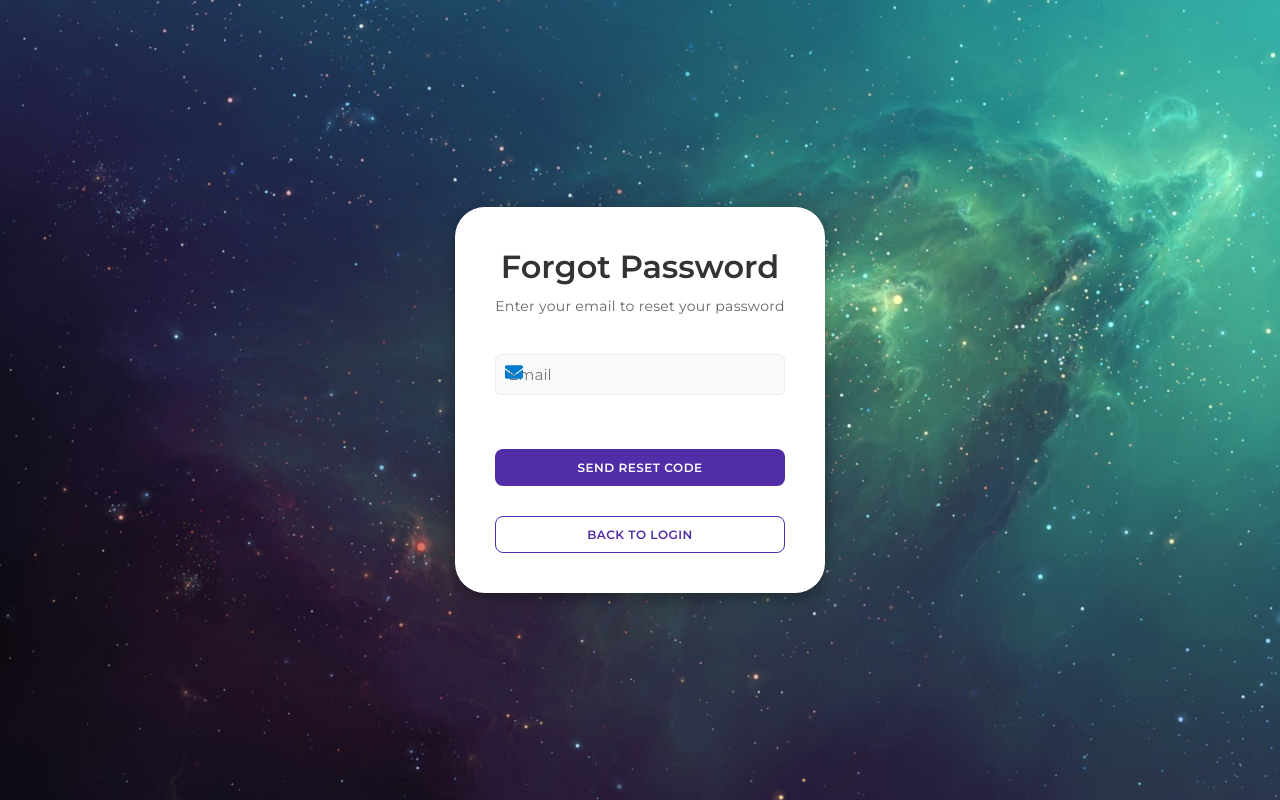
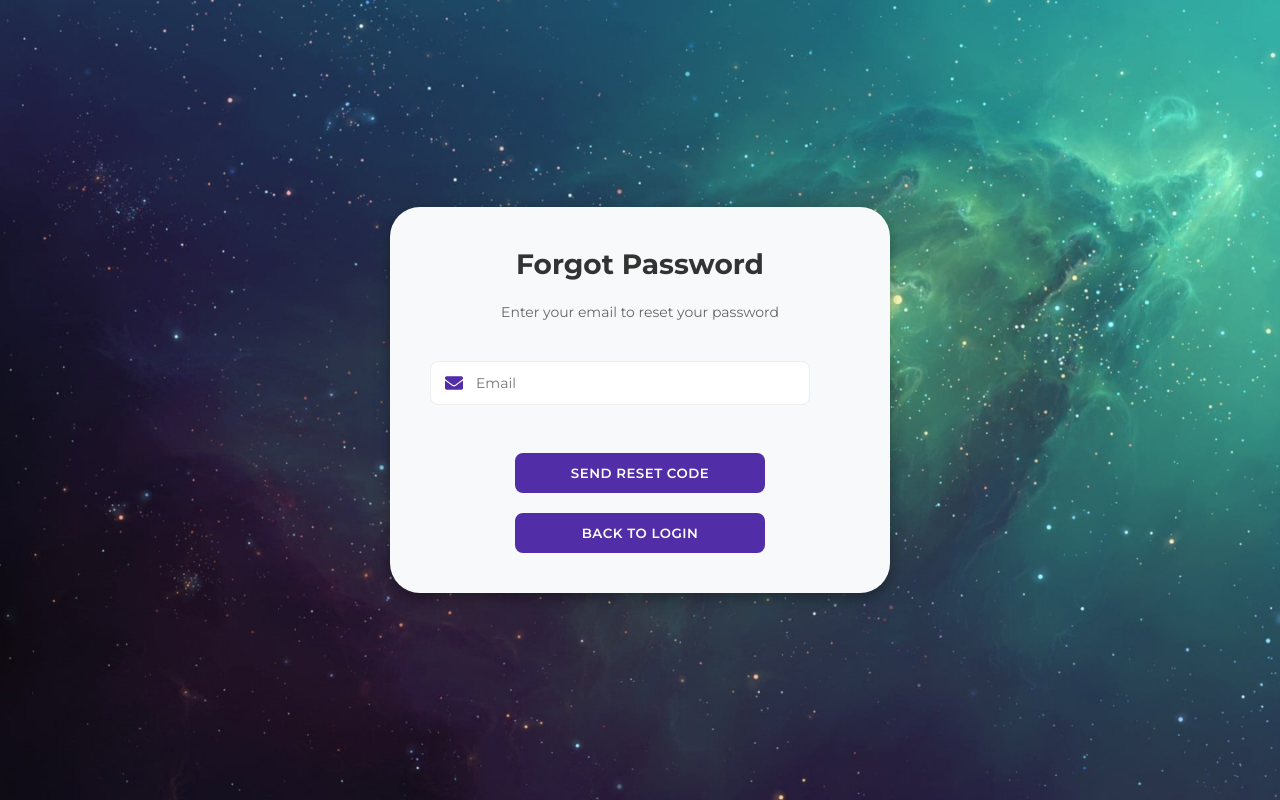
Before and after one commit to hikmetbozkurt/LearnLink, a React (Create React App) app in the folder learnlink_gui/: page /forgot-password in a window 1280 px wide. Built offline with nearby package versions, Linux system fonts and the light colour scheme; no server answers.

Commit message:
dark mode also implemented on login and reset password pages.

```diff
--- a/learnlink_gui/src/pages/LoginPage.tsx
+++ b/learnlink_gui/src/pages/LoginPage.tsx
@@ -10,6 +10,7 @@ import api from "../api/axiosConfig";
 import axios from "axios";
 import { API_URL } from '../config/config';
 import { useToast } from '../components/ToastProvider';
+import { useTheme } from '../context/ThemeContext';
 
 console.log('Google Client ID:', process.env.REACT_APP_GOOGLE_CLIENT_ID);
 
@@ -27,6 +28,7 @@ const LoginPage = () => {
   const [error, setError] = useState('');
   const [loading, setLoading] = useState(false);
   const { showToast } = useToast();
+  const { isDarkMode } = useTheme();
 
   // Toggle between sign-in and sign-up views
   const toggleView = () => {
@@ -182,7 +184,7 @@ const LoginPage = () => {
               <GoogleLogin
                 onSuccess={handleGoogleSuccess}
                 onError={handleGoogleError}
-                theme="outline"
+                theme={isDarkMode ? "filled_black" : "outline"}
                 size="large"
                 text="signup_with"
                 shape="rectangular"
@@ -264,7 +266,7 @@ const LoginPage = () => {
               <GoogleLogin
                 onSuccess={handleGoogleSuccess}
                 onError={handleGoogleError}
-                theme="outline"
+                theme={isDarkMode ? "filled_black" : "outline"}
                 size="large"
                 text="continue_with"
                 shape="rectangular"
--- a/learnlink_gui/src/styles/ForgotPasswordPage.css
+++ b/learnlink_gui/src/styles/ForgotPasswordPage.css
@@ -1,104 +1,106 @@
 @import url('https://fonts.googleapis.com/css2?family=Montserrat:wght@300;400;500;600;700&display=swap');
 
 .forgot-password-container {
-  background-size: cover;
-  display: flex;
-  align-items: center;
-  justify-content: center;
-  min-height: 100vh;
-  padding: 20px;
-  font-family: 'Montserrat', sans-serif;
-}
-
-.forgot-password-card {
-  background-color: #fff;
-  padding: 40px;
+  background-color: var(--surface);
   border-radius: 30px;
   box-shadow: 0 5px 15px rgba(0, 0, 0, 0.35);
+  padding: 40px;
   width: 100%;
-  max-width: 400px;
+  max-width: 500px;
   text-align: center;
 }
 
-.forgot-password-title {
-  font-size: 2rem;
-  color: #333;
-  margin-bottom: 10px;
-  font-weight: 600;
+.forgot-password-container h1 {
+  color: var(--text-primary);
+  margin-bottom: 20px;
+  font-size: 28px;
 }
 
-.forgot-password-subtitle {
-  color: #666;
+.forgot-password-container p {
+  color: var(--text-secondary);
   margin-bottom: 30px;
   font-size: 14px;
-  line-height: 20px;
-  letter-spacing: 0.3px;
 }
 
-.forgot-password-form {
-  display: flex;
-  flex-direction: column;
-  gap: 20px;
+.forgot-password-container .input-group {
+  position: relative !important;
+  margin-bottom: 20px !important;
+  width: 100% !important;
+  max-width: 380px !important;
+  display: flex !important;
+  align-items: center !important;
 }
 
-.input-group {
-  position: relative;
-  width: 100%;
-  margin-bottom: 14px;
+.forgot-password-container input {
+  background-color: var(--input-background) !important;
+  border: 1px solid var(--border) !important;
+  margin: 8px 0 !important;
+  padding: 12px 15px 12px 45px !important;
+  font-size: 14px !important;
+  border-radius: 8px !important;
+  width: 100% !important;
+  outline: none !important;
+  color: var(--text-primary) !important;
+  transition: border-color 0.3s ease !important;
+  position: relative !important;
 }
 
-.input-icon {
-  position: absolute;
-  top: 45%;
-  left: 10px;
-  transform: translateY(-50%);
-  font-size: 18px;
-  color: #007acc;
+.forgot-password-container input:focus {
+  border-color: var(--primary) !important;
 }
 
-.forgot-password-input {
-  background-color: #eee;
-  border: none;
-  margin: 8px 0;
-  padding: 10px 40px;
-  font-size: 13px;
-  border-radius: 8px;
-  width: 100%;
-  outline: none;
+.forgot-password-container .input-icon {
+  position: absolute !important;
+  left: 15px !important;
+  top: 50% !important;
+  transform: translateY(-50%) !important;
+  font-size: 18px !important;
+  color: var(--primary) !important;
+  z-index: 2 !important;
+  pointer-events: none !important;
 }
 
-.forgot-password-button,
-.back-to-login-button {
-  background-color: #512da8;
-  color: #fff;
-  font-size: 12px;
-  padding: 10px 45px;
-  border: 1px solid transparent;
+.forgot-password-container button {
+  background-color: var(--primary);
+  color: white;
+  border: none;
+  padding: 12px 45px;
   border-radius: 8px;
   font-weight: 600;
   letter-spacing: 0.5px;
   text-transform: uppercase;
-  margin-top: 10px;
   cursor: pointer;
   width: 100%;
-  transition: background-color 0.3s;
+  max-width: 250px;
+  margin-top: 20px;
+  transition: background-color 0.3s ease;
 }
 
-.forgot-password-button:hover {
-  background-color: #4527a0;
+.forgot-password-container button:hover {
+  background-color: var(--secondary);
 }
 
-.forgot-password-button:disabled {
-  background-color: #9b85ff;
-  cursor: not-allowed;
+.back-to-login {
+  color: var(--primary);
+  text-decoration: none;
+  display: block;
+  margin-top: 20px;
+  font-size: 14px;
+  transition: color 0.3s ease;
 }
 
-.back-to-login-button {
-  background-color: transparent;
-  color: #512da8;
-  border: 1px solid #512da8;
+.back-to-login:hover {
+  color: var(--secondary);
 }
 
-.back-to-login-button:hover {
-  background-color: rgba(81, 45, 168, 0.1);
+.error-message {
+  color: var(--error);
+  margin-bottom: 15px;
+  font-size: 14px;
 }
+
+.success-message {
+  color: var(--success);
+  margin-bottom: 15px;
+  font-size: 14px;
+}
--- a/learnlink_gui/src/styles/ResetPasswordPage.css
+++ b/learnlink_gui/src/styles/ResetPasswordPage.css
@@ -1,115 +1,126 @@
 @import url('https://fonts.googleapis.com/css2?family=Montserrat:wght@300;400;500;600;700&display=swap');
 
 .reset-password-container {
-  background-size: cover;
-  display: flex;
-  align-items: center;
-  justify-content: center;
-  min-height: 100vh;
-  padding: 20px;
-  font-family: 'Montserrat', sans-serif;
-}
-
-.reset-password-card {
-  background-color: #fff;
-  padding: 40px;
+    background-color: var(--surface);
     border-radius: 30px;
     box-shadow: 0 5px 15px rgba(0, 0, 0, 0.35);
+    padding: 40px;
     width: 100%;
-  max-width: 400px;
+    max-width: 500px;
     text-align: center;
 }
 
-.reset-password-title {
-  font-size: 2rem;
-  color: #333;
-  margin-bottom: 10px;
-  font-weight: 600;
+.reset-password-container h1 {
+    color: var(--text-primary);
+    margin-bottom: 20px;
+    font-size: 28px;
 }
 
-.reset-password-subtitle {
-  color: #666;
+.reset-password-container p {
+    color: var(--text-secondary);
     margin-bottom: 30px;
     font-size: 14px;
-  line-height: 20px;
-  letter-spacing: 0.3px;
 }
 
-.reset-password-form {
-  display: flex;
-  flex-direction: column;
-  gap: 20px;
+.reset-password-container .input-group {
+    position: relative !important;
+    margin-bottom: 20px !important;
+    width: 100% !important;
+    max-width: 380px !important;
+    display: flex !important;
+    align-items: center !important;
 }
 
-.input-group {
-  position: relative;
-  margin-bottom: 16px;
-  width: 100%;
+.reset-password-container input {
+    background-color: var(--input-background) !important;
+    border: 1px solid var(--border) !important;
+    margin: 8px 0 !important;
+    padding: 12px 15px 12px 45px !important;
+    font-size: 14px !important;
+    border-radius: 8px !important;
+    width: 100% !important;
+    outline: none !important;
+    color: var(--text-primary) !important;
+    transition: border-color 0.3s ease !important;
+    position: relative !important;
 }
 
-.input-icon {
-  position: absolute;
-  top: 45%;
-  left: 10px;
-  transform: translateY(-50%);
-  font-size: 18px;
-  color: #007acc;
+.reset-password-container input:focus {
+    border-color: var(--primary) !important;
 }
 
-#togglePassword,
-#toggleConfirmPassword {
-  position: absolute;
-  top: 50%;
-  right: 10px;
-  transform: translateY(-50%);
-  cursor: pointer;
-  font-size: 18px;
-  color: #007acc;
+.reset-password-container .input-icon {
+    position: absolute !important;
+    left: 15px !important;
+    top: 50% !important;
+    transform: translateY(-50%) !important;
+    font-size: 18px !important;
+    color: var(--primary) !important;
+    z-index: 2 !important;
+    pointer-events: none !important;
 }
 
-.reset-password-input {
-  background-color: #eee;
-  border: none;
-  margin: 8px 0;
-  padding: 10px 40px;
-  font-size: 13px;
-  border-radius: 8px;
-  width: 100%;
-  outline: none;
+.reset-password-container #togglePassword,
+.reset-password-container #toggleConfirmPassword {
+    position: absolute !important;
+    right: 15px !important;
+    top: 50% !important;
+    transform: translateY(-50%) !important;
+    cursor: pointer !important;
+    font-size: 18px !important;
+    color: var(--primary) !important;
+    z-index: 2 !important;
 }
 
-.reset-password-button,
-.back-to-login-button {
-  background-color: #512da8;
-  color: #fff;
-  font-size: 12px;
-  padding: 10px 45px;
-  border: 1px solid transparent;
+.reset-password-container button {
+    background-color: var(--primary);
+    color: white;
+    border: none;
+    padding: 12px 45px;
     border-radius: 8px;
     font-weight: 600;
     letter-spacing: 0.5px;
     text-transform: uppercase;
-  margin-top: 10px;
     cursor: pointer;
     width: 100%;
-  transition: background-color 0.3s;
+    max-width: 250px;
+    margin-top: 20px;
+    transition: background-color 0.3s ease;
 }
 
-.reset-password-button:hover {
-  background-color: #4527a0;
+.reset-password-container button:hover {
+    background-color: var(--secondary);
 }
 
-.reset-password-button:disabled {
-  background-color: #9b85ff;
-  cursor: not-allowed;
+.back-to-login {
+    color: var(--primary);
+    text-decoration: none;
+    display: block;
+    margin-top: 20px;
+    font-size: 14px;
+    transition: color 0.3s ease;
 }
 
-.back-to-login-button {
-  background-color: transparent;
-  color: #512da8;
-  border: 1px solid #512da8;
+.back-to-login:hover {
+    color: var(--secondary);
 }
 
-.back-to-login-button:hover {
-  background-color: rgba(81, 45, 168, 0.1);
+.error-message {
+    color: var(--error);
+    margin-bottom: 15px;
+    font-size: 14px;
 }
+
+.success-message {
+    color: var(--success);
+    margin-bottom: 15px;
+    font-size: 14px;
+}
+
+.password-requirements {
+    color: var(--text-secondary);
+    font-size: 12px;
+    margin-top: 8px;
+    text-align: left;
+    padding-left: 15px;
+}
--- a/learnlink_gui/src/styles/pages/login.css
+++ b/learnlink_gui/src/styles/pages/login.css
@@ -19,7 +19,7 @@ body {
 }
 
 .container{
-    background-color: #fff;
+    background-color: var(--surface);
     border-radius: 30px;
     box-shadow: 0 5px 15px rgba(0, 0, 0, 0.35);
     position: relative;
@@ -34,21 +34,23 @@ body {
     line-height: 20px;
     letter-spacing: 0.3px;
     margin: 20px 0;
+    color: var(--text-primary);
 }
 
 .container span{
     font-size: 12px;
+    color: var(--text-primary);
 }
 
 .container a{
-    color: #333;
+    color: var(--text-primary);
     font-size: 13px;
     text-decoration: none;
     margin: 15px 0 10px;
 }
 
 .container button{
-    background-color: #512da8;
+    background-color: var(--primary);
     color: #fff;
     font-size: 14px;
     padding: 12px 45px;
@@ -69,7 +71,7 @@ body {
 }
 
 .container form{
-    background-color: #fff;
+    background-color: var(--surface);
     display: flex;
     align-items: center;
     justify-content: center;
@@ -81,17 +83,57 @@ body {
 .container h1 {
     font-size: 28px;
     margin-bottom: 10px;
+    color: var(--text-primary);
 }
 
 .container input{
-    background-color: #eee;
-    border: none;
-    margin: 0;
-    padding: 12px 40px;
-    font-size: 14px;
-    border-radius: 8px;
-    width: 100%;
-    outline: none;
+    background-color: var(--input-background) !important;
+    border: 1px solid var(--border) !important;
+    margin: 8px 0 !important;
+    padding: 12px 15px 12px 45px !important;
+    font-size: 14px !important;
+    border-radius: 8px !important;
+    width: 100% !important;
+    outline: none !important;
+    color: var(--text-primary) !important;
+    transition: border-color 0.3s ease !important;
+    position: relative !important;
+}
+
+.container input:focus {
+    border-color: var(--primary) !important;
+}
+
+.container .input-group {
+    position: relative !important;
+    margin-bottom: 20px !important;
+    width: 100% !important;
+    max-width: 380px !important;
+    display: flex !important;
+    align-items: center !important;
+}
+
+.container .input-icon {
+    position: absolute !important;
+    left: 15px !important;
+    top: 50% !important;
+    transform: translateY(-50%) !important;
+    font-size: 18px !important;
+    color: var(--primary) !important;
+    z-index: 2 !important;
+    pointer-events: none !important;
+}
+
+.container #togglePassword,
+.container #toggleConfirmPassword {
+    position: absolute !important;
+    right: 15px !important;
+    top: 50% !important;
+    transform: translateY(-50%) !important;
+    cursor: pointer !important;
+    font-size: 18px !important;
+    color: var(--primary) !important;
+    z-index: 2 !important;
 }
 
 .form-container{
@@ -217,32 +259,6 @@ body {
     transform: translateX(200%);
 }
 
-.input-group {
-    position: relative;
-    margin-bottom: 16px;
-    width: 100%;
-}
-
-.input-icon {
-    position: absolute;
-    top: 45%;
-    left: 10px;
-    transform: translateY(-50%);
-    font-size: 18px;
-    color: #007acc;
-}
-
-#togglePassword,
-#toggleConfirmPassword {
-    position: absolute;
-    top: 50%;
-    right: 10px;
-    transform: translateY(-50%);
-    cursor: pointer;
-    font-size: 18px;
-    color: #007acc;
-}
-
 .forgot {
     width: 100%;
     display: flex;
@@ -252,7 +268,7 @@ body {
 }
 
 .forgot-link {
-    color: #512da8;
+    color: var(--primary) !important;
     cursor: pointer;
     text-decoration: none;
     display: flex;
@@ -262,6 +278,7 @@ body {
 
 .forgot-link i {
     font-size: 14px;
+    color: var(--primary);
 }
 
 .error-message {
@@ -276,15 +293,15 @@ body {
 .divider {
     width: 100%;
     text-align: center;
-    border-bottom: 1px solid #ddd;
+    border-bottom: 1px solid var(--border);
     line-height: 0.1em;
-    margin: 15px 0;
+    margin: 20px 0;
 }
 
 .divider span {
-    background: #fff;
+    background: var(--surface);
     padding: 0 10px;
-    color: #666;
+    color: var(--text-secondary);
     font-size: 0.9rem;
 }
 
```
Lines whose indentation alone changed are shown as unchanged.
